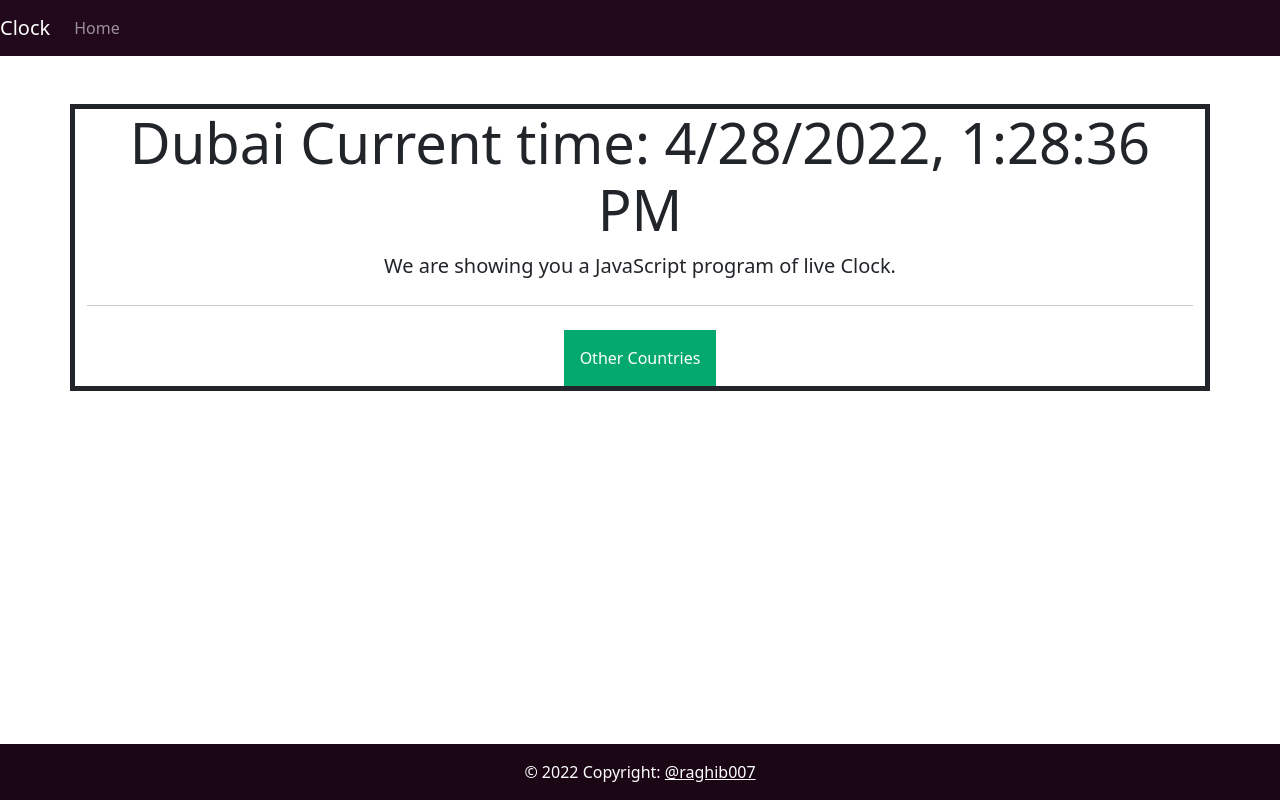
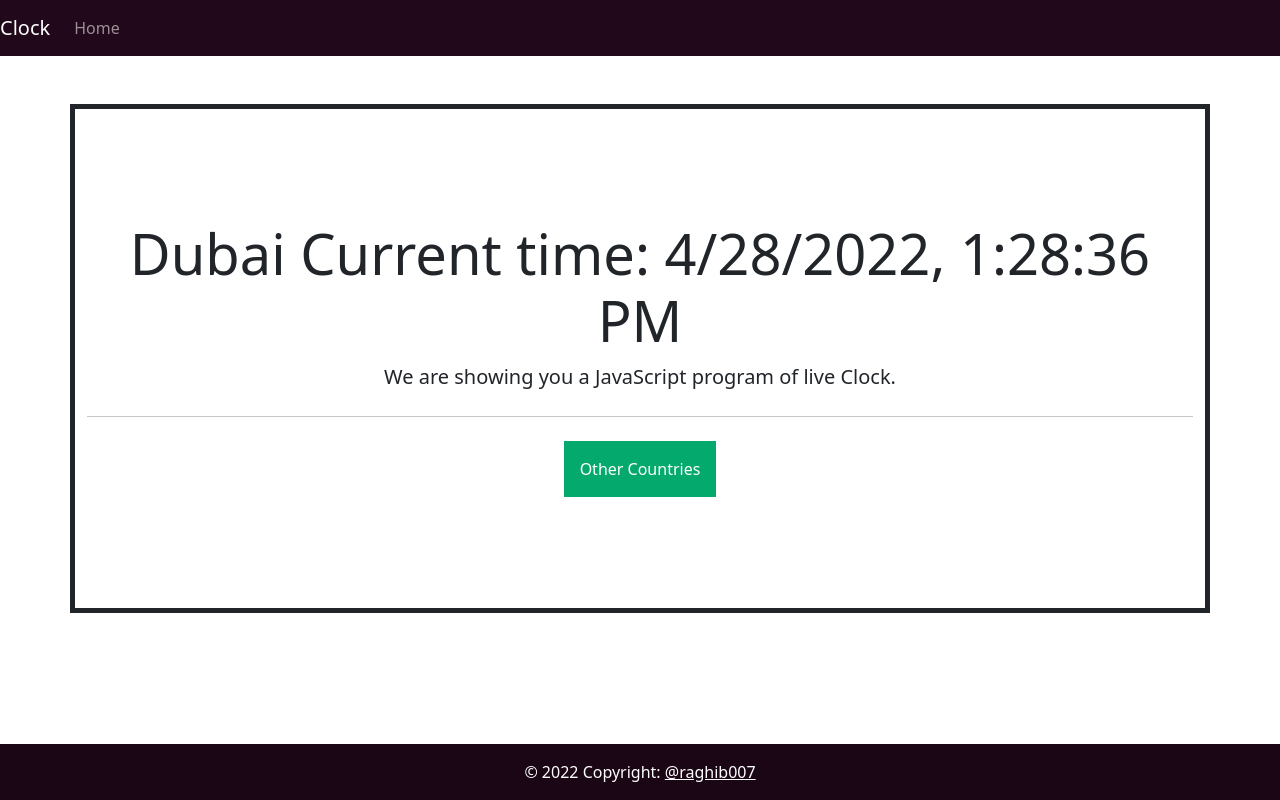
Before and after one commit to lpu-mca-12111666/ca1-live-project6, a plain HTML site: page clock/uae.html in a window 1280 px wide. Drawn offline with nearby package versions, Linux system fonts and the light colour scheme.

Commit message:
Update style.css

```diff
--- a/clock/style.css
+++ b/clock/style.css
@@ -27,6 +27,12 @@
     display: block;
   }
 
+.jumbotron {
+margin-top: 10%;
+margin-bottom: 10%;
+align-content: center;
+}
+
   .dropdown-content a:hover {background-color: #ddd;}
 
   .dropdown:hover .dropdown-content {display: block;}
```
